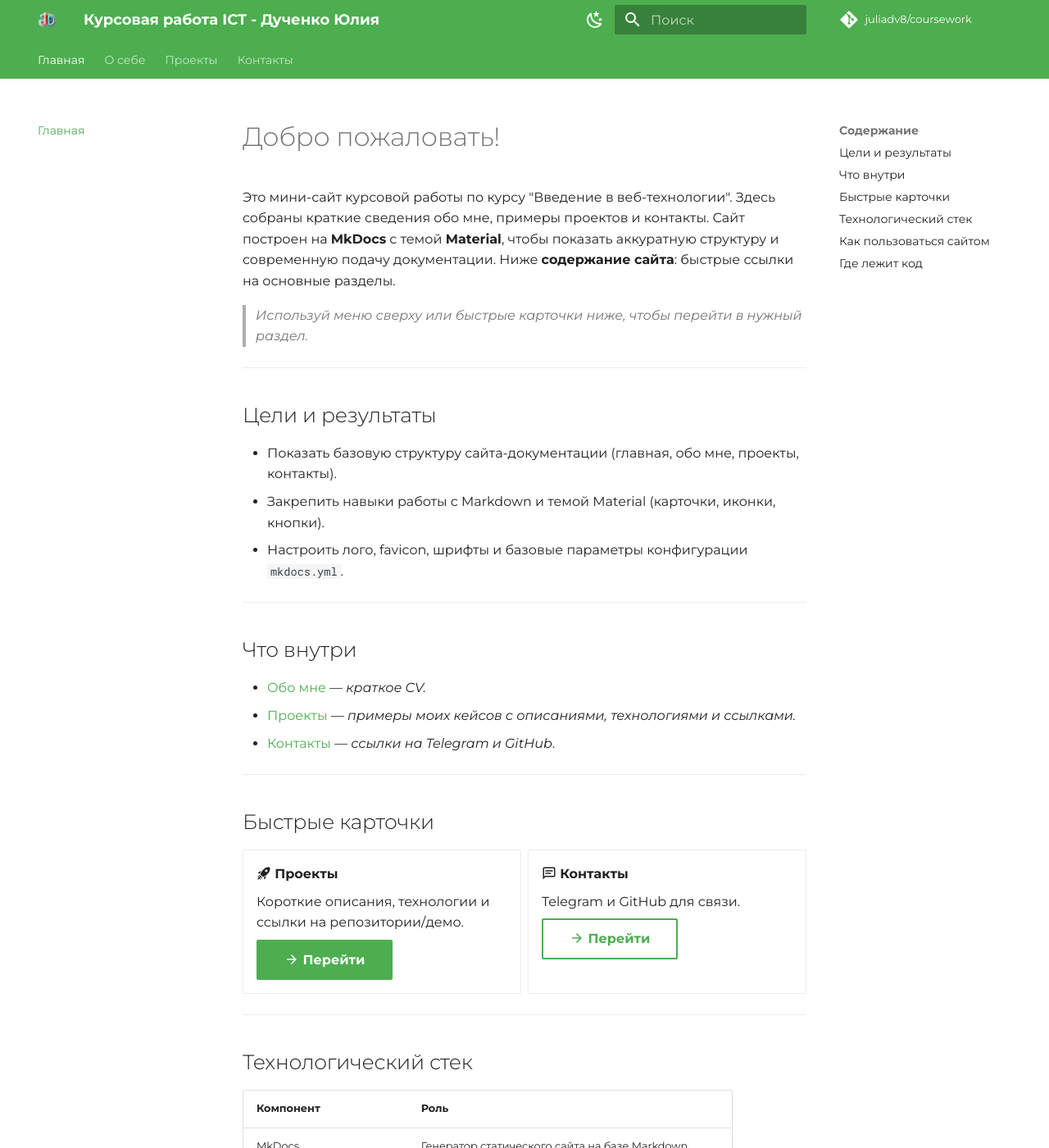
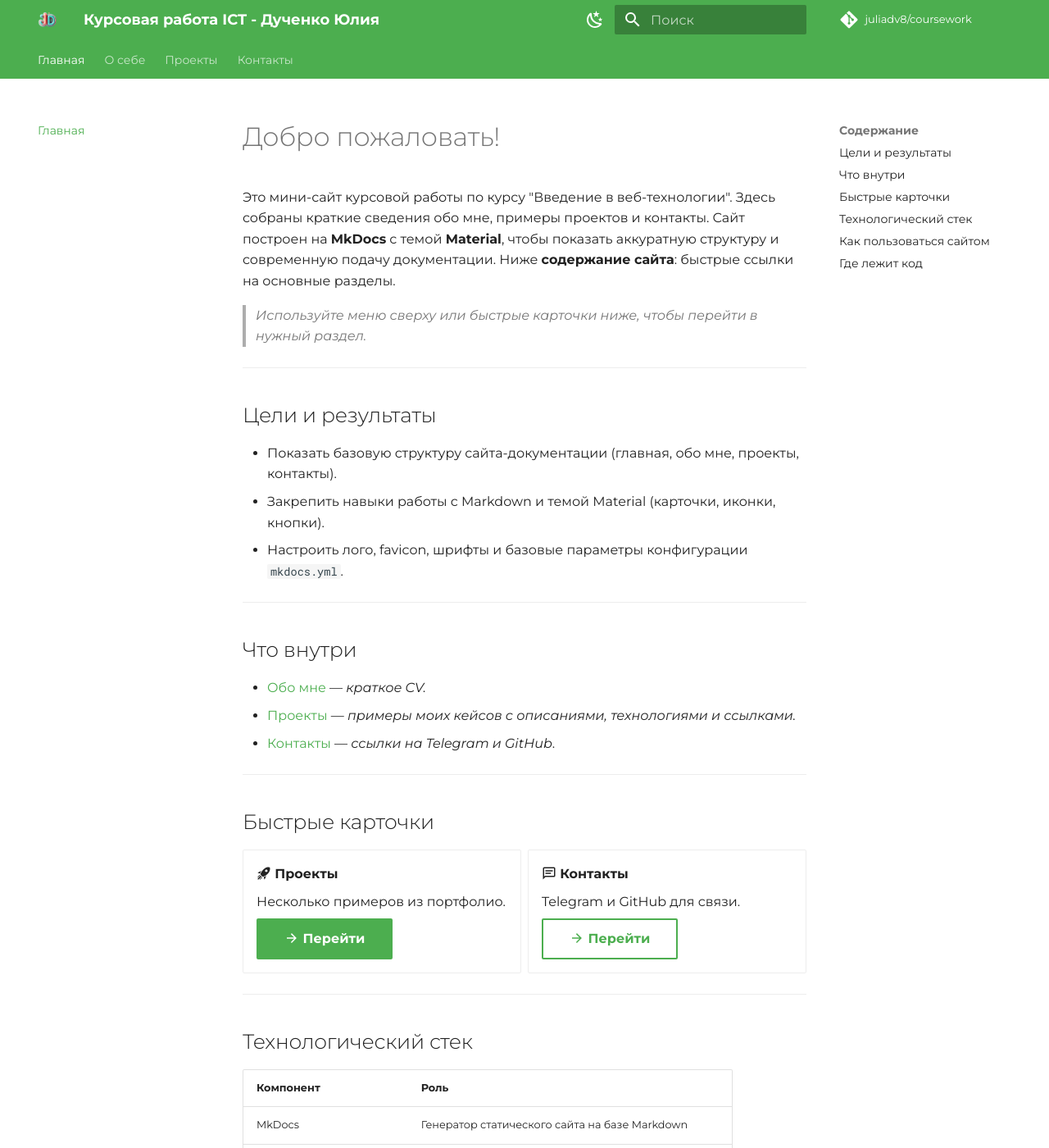
Before and after one commit to juliadv8/coursework, an MkDocs documentation site: the page built from docs/index.md, in a window 1280 px wide and 1400 px high. Shown: the whole window at 82% size. Built offline with MkDocs 1.6.1 and Material for MkDocs 9.7.7, drawn with Linux system fonts in a browser that asks for light colours; comment, search, counter and statistics services are not loaded; some of the changed text lies outside the part shown.

Commit message:
Update index.md

```diff
--- a/docs/index.md
+++ b/docs/index.md
@@ -4,7 +4,7 @@
 Здесь собраны краткие сведения обо мне, примеры проектов и контакты. Сайт построен на **MkDocs** с темой **Material**, чтобы показать аккуратную структуру и современную подачу документации.
 Ниже **содержание сайта**: быстрые ссылки на основные разделы.
 
-> *Используй меню сверху или быстрые карточки ниже, чтобы перейти в нужный раздел.*
+> *Используйте меню сверху или быстрые карточки ниже, чтобы перейти в нужный раздел.*
 
 ---
 
@@ -30,7 +30,7 @@
 
 -   :material-rocket-launch: **Проекты**
 
-    Короткие описания, технологии и ссылки на репозитории/демо.
+    Несколько примеров из портфолио.
 
     [:material-arrow-right: Перейти](projects.md){ .md-button .md-button--primary }
 
```
Also changed, not shown: other parts of docs/index.md (+3 -6 lines).
